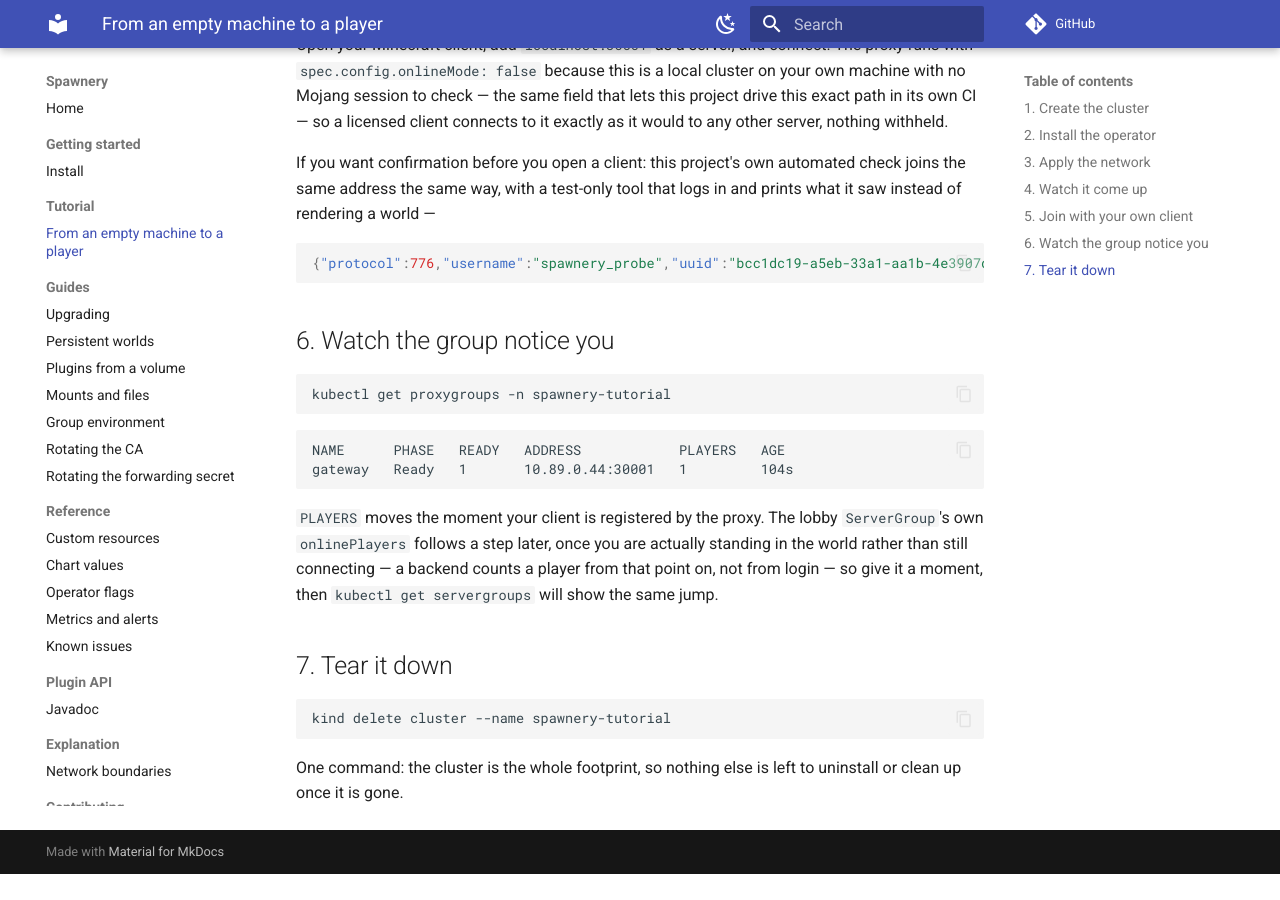
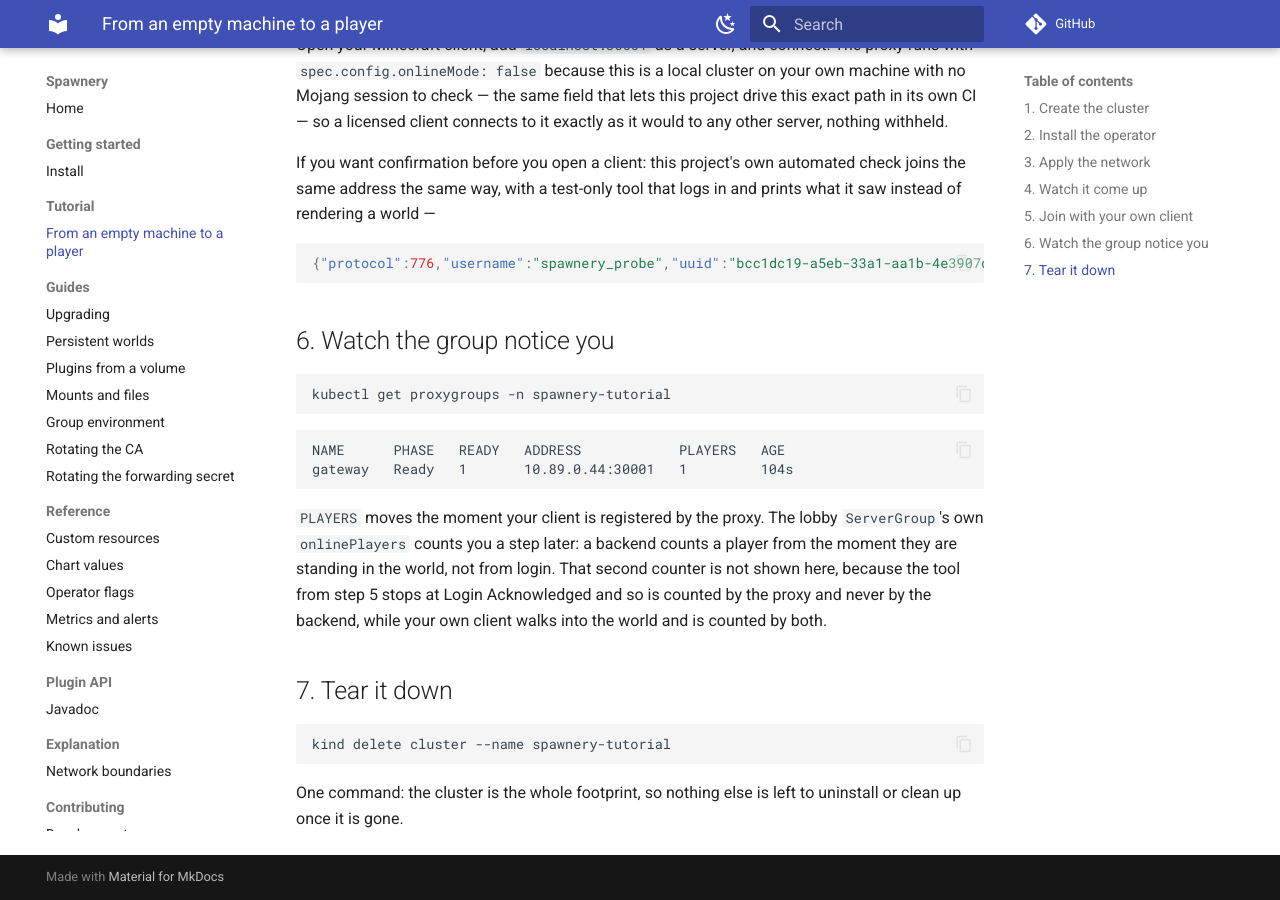
Before and after one commit to spawnery/spawnery, an MkDocs documentation site: the page built from docs/tutorial/index.md, in a window 1280 px wide and 900 px high, scrolled down 4982 px. Built offline with MkDocs 1.6.1 and Material for MkDocs 9.7.7, drawn with Linux system fonts in a browser that asks for light colours; comment, search, counter and statistics services are not loaded; before the commit the page ends 5856 px from its top, so only the background shows below that; some of the changed text lies outside the part shown.

Commit message:
docs(tutorial): step 6 states the mechanism, not an output
The closing sentence promised that `kubectl get servergroups` would show
the same jump as the proxy's counter. Nobody has watched that happen on
this path: the one capture taken with a player connected shows the group
at 0 while the proxy already reads 1, and the automated check asserts
only the proxy's count. The page opens by promising that every output on
it comes from a real run, and that sentence was a description of what
one would look like.

Keep the mechanism, which is worth knowing -- a backend counts a player
from the moment they are standing in the world, not from login -- and
say plainly that the second counter is not shown here, because the tool
step 5 names stops at Login Acknowledged and is counted by the proxy and
never by the backend, while the reader's own client is counted by both.

The memory headline said "about 7Gi" over a breakdown that sums to 7-8Gi
(5Gi of pod requests, roughly 1Gi for kind, 1-2Gi for the client). A
reader who provisions exactly 7Gi and whose client takes the 2Gi end of
the page's own range stalls at the join, which is the payoff.
docs/index.md repeats the number and moves with it.

Co-Authored-By: Claude Opus 5 (1M context) <noreply@anthropic.com>
Claude-Session: https://claude.ai/code/session_01RhLpABDQDo2jeWRbfNEdtT

````diff
--- a/docs/tutorial/index.md
+++ b/docs/tutorial/index.md
@@ -285,10 +285,11 @@ gateway   Ready   1       10.89.0.44:30001   1         104s
 ```
 
 `PLAYERS` moves the moment your client is registered by the proxy. The lobby
-`ServerGroup`'s own `onlinePlayers` follows a step later, once you are
-actually standing in the world rather than still connecting — a backend
-counts a player from that point on, not from login — so give it a moment,
-then `kubectl get servergroups` will show the same jump.
+`ServerGroup`'s own `onlinePlayers` counts you a step later: a backend counts
+a player from the moment they are standing in the world, not from login. That
+second counter is not shown here, because the tool from step 5 stops at Login
+Acknowledged and so is counted by the proxy and never by the backend, while
+your own client walks into the world and is counted by both.
 
 ## 7. Tear it down
 
````
Also changed, not shown: other parts of docs/tutorial/index.md (+2 -2 lines), docs/index.md (+1 -1 lines).
